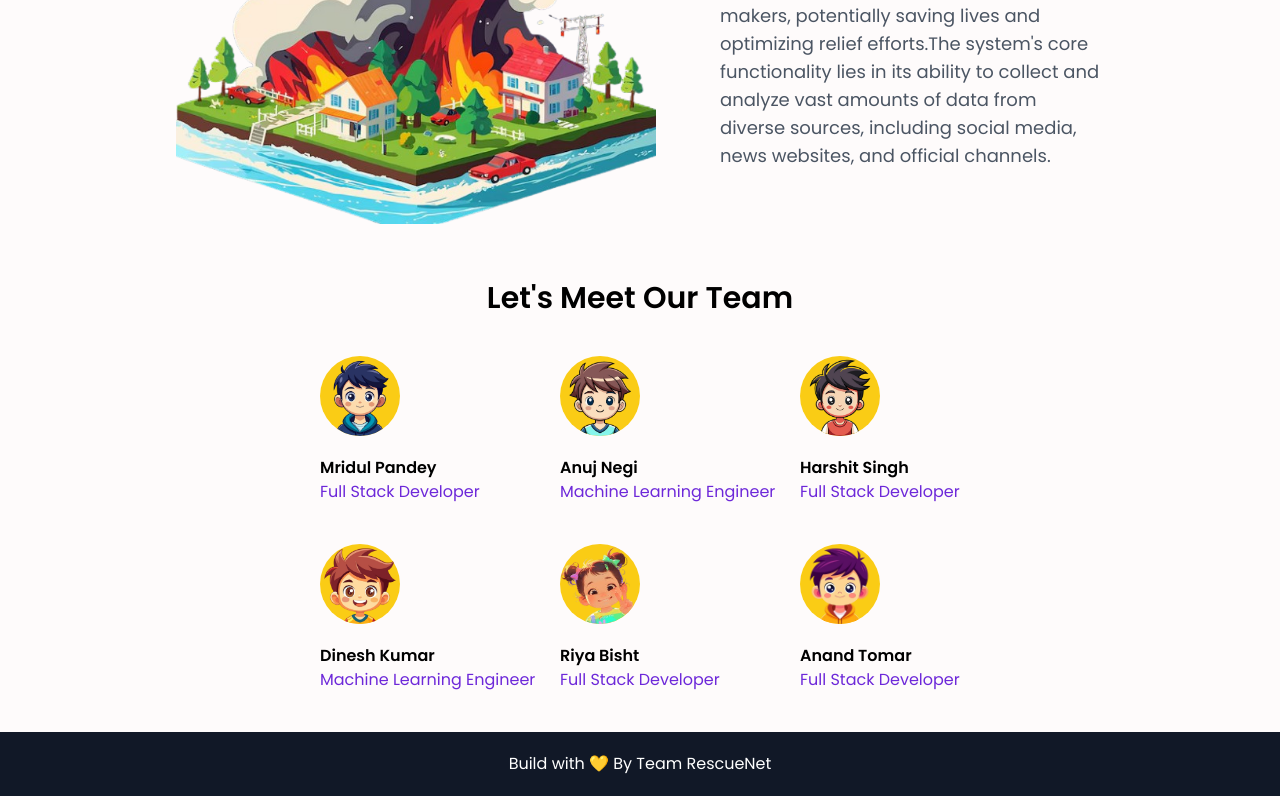
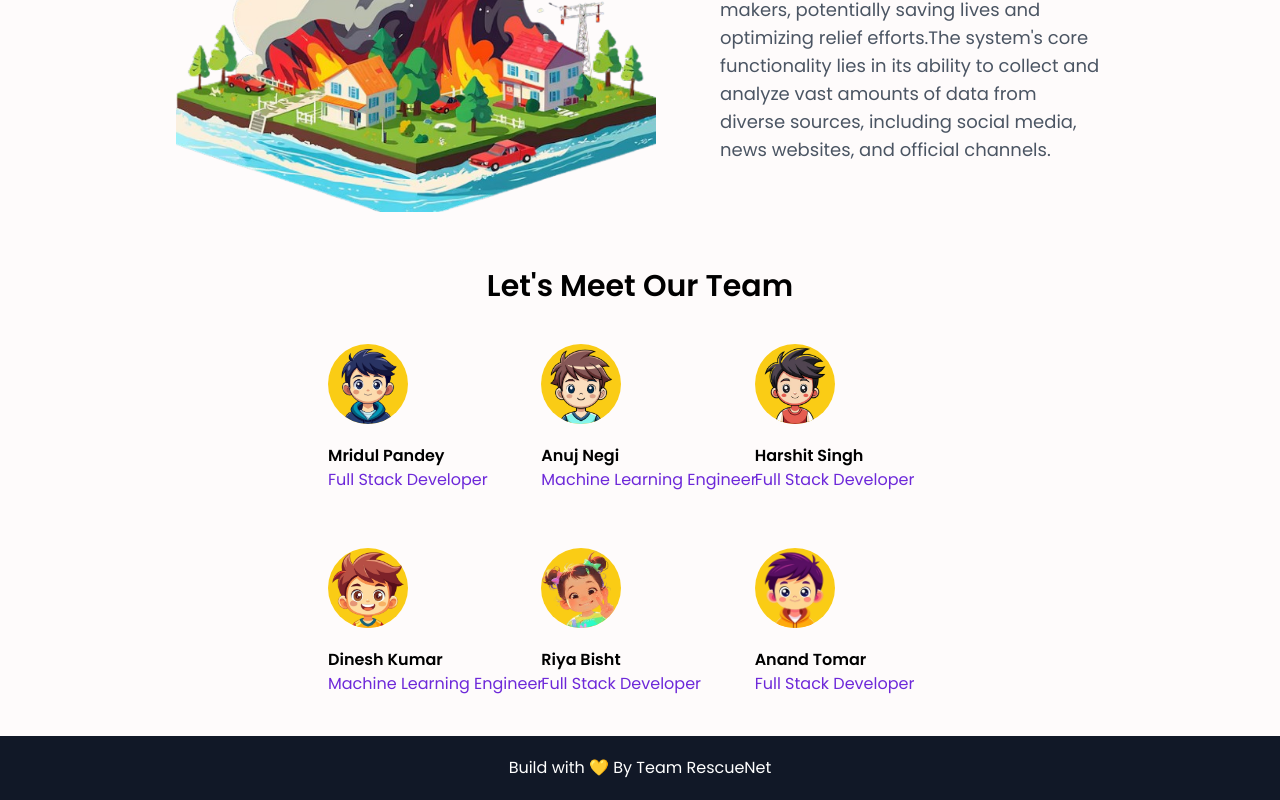
Before and after one commit to mridul891/FinalYearProjects, a React (Vite) app: page / in a window 1280 px wide. Shown: the part 577-1377 px from the top of the page. Built offline with nearby package versions, Linux system fonts and the light colour scheme.

Commit message:
Minor CHanges in the Tailwind

```diff
--- a/src/Components/Blog.jsx
+++ b/src/Components/Blog.jsx
@@ -35,7 +35,7 @@ const Blog = () => {
             <img
               src={img2}
               alt="image2"
-              className="max-w-full max-h-64 mt-3 md:max-h-80 object-cover mr-2 md:mr-4 "
+              className="max-w-full max-h-64 md:max-h-80 object-cover mr-2 md:mr-4 "
             />
           </div>
           {/* data */}
--- a/src/Components/Card.jsx
+++ b/src/Components/Card.jsx
@@ -1,13 +1,13 @@
 
 const Card = ({ src, name, position }) => {
   return (
-    <div className="flex flex-row item-center justify-center gap-10 lg:flex-col lg:px-10 pt-10 lg:gap-2 ">
+    <div className="flex flex-row justify-center gap-10 lg:flex-col  pt-10 lg:gap-2 ">
       {/* character image */}
       <div className="bg-yellow-400 rounded-full overflow-hidden w-[5rem] ">
         <img src={src} alt="" className="h-[5rem]" />
       </div>
       {/* Person information */}
-      <div className="mt-3 w-[10rem] lg:w-[20rem]">
+      <div className="mt-3 w-[10rem] lg:w-[25rem]">
         <h1 className="font-semibold">{name}</h1>
         <p className="text-violet-700">{position}</p>
       </div>
--- a/src/Components/Team.jsx
+++ b/src/Components/Team.jsx
@@ -8,12 +8,12 @@ import logo6 from '../assets/c6.png'
 
 const Team = () => {
   return (
-    <div className="lg:px-[15rem] lg:mx-10" id="team">
+    <div className="lg:px-[18rem] lg:mx-10" id="team">
       <h1 className="text-3xl font-semibold text-center">
         Let&apos;s Meet Our Team
       </h1>
 
-      <div className="grid grid-col-2 lg:grid-cols-3  ">
+      <div className="grid grid-col-1 gap-4 md:grid-cols-2 lg:grid-cols-3  ">
         <Card
           src={logo4}
           name={"Mridul Pandey"}
```
